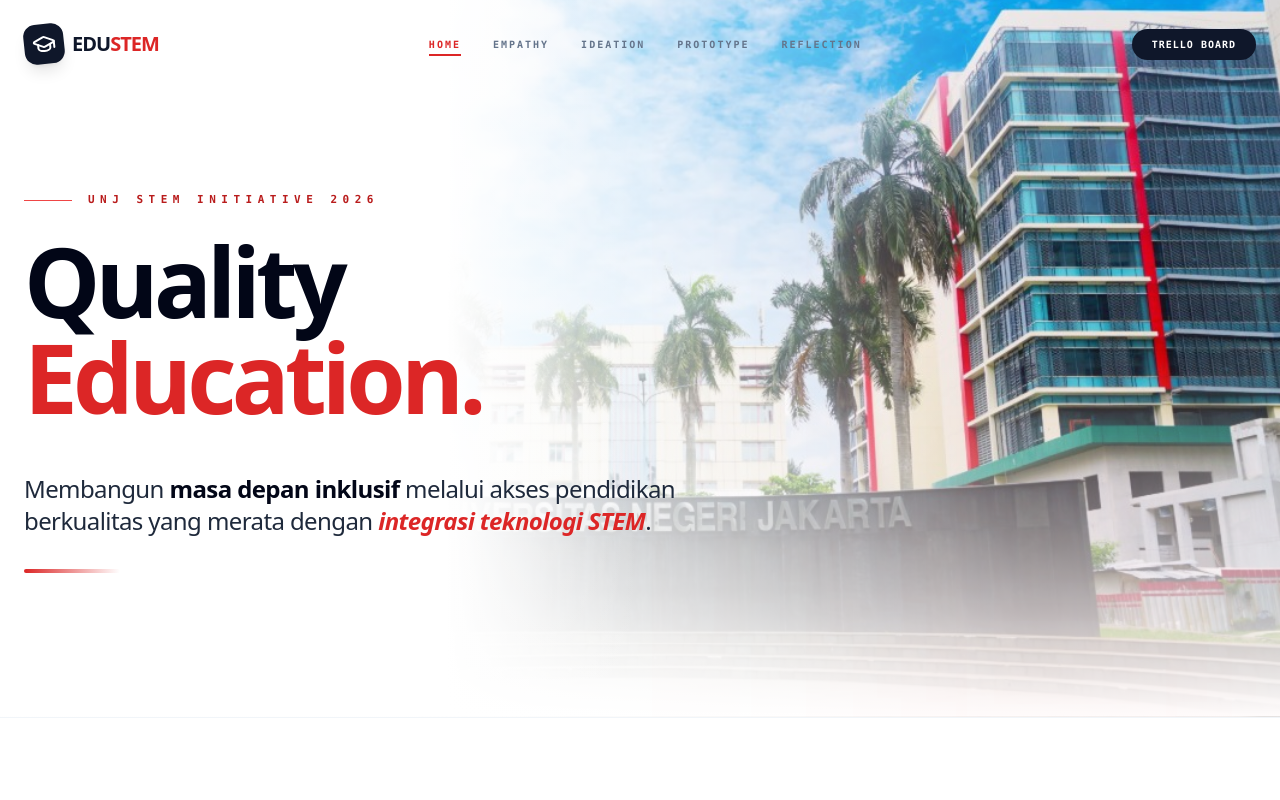
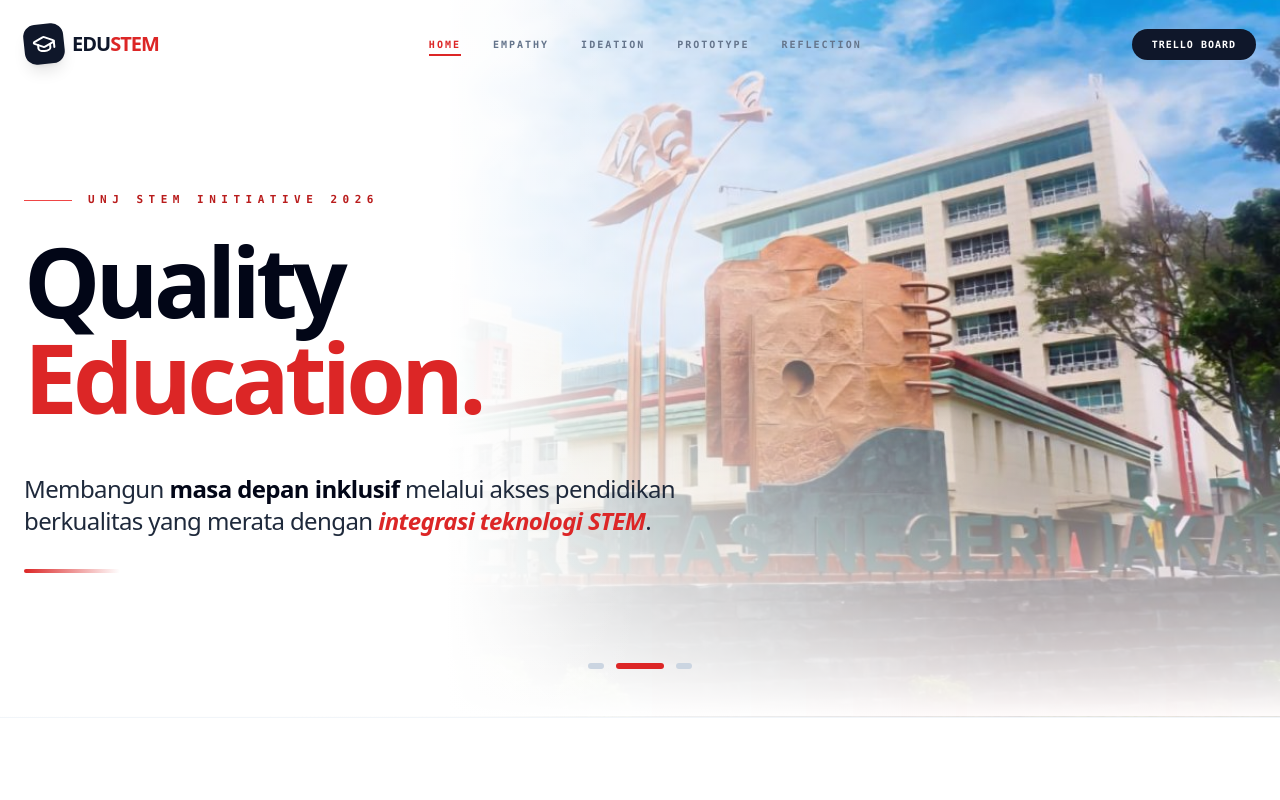
Before and after one commit to agstydva/stem-project, a React (Vite) app: page / in a window 1280 px wide. Shown: the top 800 px of the page. Built offline with nearby package versions, Linux system fonts and the light colour scheme.

Commit message:
update code

```diff
--- a/src/pages/Dashboard.jsx
+++ b/src/pages/Dashboard.jsx
@@ -1,79 +1,146 @@
-import React from 'react';
-import { Users, Lightbulb, PenTool, BarChart3, Globe2, ArrowRight } from 'lucide-react';
+import React, { useState, useEffect } from 'react';
+import { Link } from 'react-router-dom';
+import {
+  Users,
+  Lightbulb,
+  PenTool,
+  BarChart3,
+  Globe2,
+  ArrowRight,
+  ChevronLeft,
+  ChevronRight
+} from 'lucide-react';
 
 const Dashboard = () => {
+  // State untuk mengontrol slider
+  const [currentSlide, setCurrentSlide] = useState(0);
+
+  // Daftar gambar background
+  const images = [
+    '/images/plaza.jpg',
+    '/images/unj2.jpeg',
+    '/images/unj2.jpg'
+  ];
+
+  // Fungsi Navigasi
+  const nextSlide = () => {
+    setCurrentSlide((prev) => (prev === images.length - 1 ? 0 : prev + 1));
+  };
+
+  const prevSlide = () => {
+    setCurrentSlide((prev) => (prev === 0 ? images.length - 1 : prev - 1));
+  };
+
+  // Logic Autoplay Slider (Pindah setiap 4 detik)
+  useEffect(() => {
+    const timer = setInterval(() => {
+      nextSlide();
+    }, 4000);
+    return () => clearInterval(timer);
+  }, [currentSlide]); // Reset timer jika user klik manual
+
   const sdgData = [
-    { id: 1, title: "Tanpa Kemiskinan", fileName: "icon1.jpg" },
-    { id: 2, title: "Tanpa Kelaparan", fileName: "icon2.jpg" },
-    { id: 3, title: "Kehidupan Sehat", fileName: "icon3.jpg" },
-    { id: 4, title: "Pendidikan Berkualitas", fileName: "icon4.jpg", focus: true },
-    { id: 5, title: "Kesetaraan Gender", fileName: "icon5.jpg" },
-    { id: 6, title: "Air Bersih", fileName: "icon6.jpg" },
-    { id: 7, title: "Energi Bersih", fileName: "icon7.jpg" },
-    { id: 8, title: "Pekerjaan Layak", fileName: "icon8.jpg" },
-    { id: 9, title: "Inovasi & Infrastruktur", fileName: "icon9.jpg" },
-    { id: 10, title: "Kurangi Kesenjangan", fileName: "icon10.jpg" },
-    { id: 11, title: "Kota Berkelanjutan", fileName: "icon11.jpg" },
-    { id: 12, title: "Konsumsi Bertanggung Jawab", fileName: "icon12.jpg" },
-    { id: 13, title: "Iklim", fileName: "icon13.jpg" },
-    { id: 14, title: "Ekosistem Laut", fileName: "icon14.jpg" },
-    { id: 15, title: "Ekosistem Darat", fileName: "icon15.jpg" },
-    { id: 16, title: "Perdamaian & Keadilan", fileName: "icon16.jpg" },
-    { id: 17, title: "Kemitraan", fileName: "icon17.jpg" },
+    { id: 1, title: "Tanpa Kemiskinan", fileName: "icon1.jpg", path: "/education" },
+    { id: 2, title: "Tanpa Kelaparan", fileName: "icon2.jpg", path: "/hunger" },
+    { id: 3, title: "Kehidupan Sehat", fileName: "icon3.jpg", path: "/health" },
+    { id: 4, title: "Pendidikan Berkualitas", fileName: "icon4.jpg", focus: true, path: "/education" },
+    { id: 5, title: "Kesetaraan Gender", fileName: "icon5.jpg", path: "/gender" },
+    { id: 6, title: "Air Bersih", fileName: "icon6.jpg", path: "/water" },
+    { id: 7, title: "Energi Bersih", fileName: "icon7.jpg", path: "/energy" },
+    { id: 8, title: "Pekerjaan Layak", fileName: "icon8.jpg", path: "/work" },
+    { id: 9, title: "Inovasi & Infrastruktur", fileName: "icon9.jpg", path: "/innovation" },
+    { id: 10, title: "Kurangi Kesenjangan", fileName: "icon10.jpg", path: "/inequality" },
+    { id: 11, title: "Kota Berkelanjutan", fileName: "icon11.jpg", path: "/cities" },
+    { id: 12, title: "Konsumsi Bertanggung Jawab", fileName: "icon12.jpg", path: "/consumption" },
+    { id: 13, title: "Iklim", fileName: "icon13.jpg", path: "/climate" },
+    { id: 14, title: "Ekosistem Laut", fileName: "icon14.jpg", path: "/oceans" },
+    { id: 15, title: "Ekosistem Darat", fileName: "icon15.jpg", path: "/forests" },
+    { id: 16, title: "Perdamaian & Keadilan", fileName: "icon16.jpg", path: "/peace" },
+    { id: 17, title: "Kemitraan", fileName: "icon17.jpg", path: "/partnerships" },
   ];
 
   return (
     <div className="min-h-screen bg-white text-slate-800 selection:bg-red-100 selection:text-red-600 overflow-x-hidden">
 
-      {/* Hero Section - ENLARGED & REFINED WITH TEXT HIGHLIGHT */}
-      <header className="relative pt-48 pb-36 px-6 border-b border-slate-100 w-full min-h-[700px] flex items-center overflow-hidden">
-        {/* Background Image Container - Adjusted scale and stronger left-side white highlight */}
+      {/* Hero Section */}
+      <header className="relative pt-48 pb-36 px-6 border-b border-slate-100 w-full min-h-[700px] flex items-center overflow-hidden group/hero">
+
+        {/* Background Slider Container */}
+        {images.map((img, index) => (
           <div
-          className="absolute inset-0 w-full h-full bg-center bg-no-repeat transition-all duration-700 z-0"
+            key={index}
+            className={`absolute inset-0 w-full h-full transition-opacity duration-1000 ease-in-out z-0 ${
+              index === currentSlide ? 'opacity-100' : 'opacity-0'
+            }`}
             style={{
               backgroundImage: `
                 linear-gradient(to bottom, rgba(255,255,255,0) 50%, rgba(255,255,255,1) 100%),
                 linear-gradient(to right, rgba(255,255,255,1) 35%, rgba(255,255,255,0.7) 45%, rgba(255,255,255,0) 80%),
-              url('/images/plaza.jpg')`,
+                url('${img}')`,
               backgroundSize: 'cover',
               backgroundPosition: 'center 25%'
             }}
           />
+        ))}
 
-        {/* White Glow / Spotlight behind the text for maximum clarity */}
-        <div className="absolute top-0 left-0 w-1/2 h-full bg-gradient-to-r from-white via-white/80 to-transparent pointer-events-none z-0 opacity-90" />
+        {/* Tombol Navigasi Manual (Muncul saat Hover) */}
+        <div className="absolute inset-0 z-30 flex items-center justify-between px-6 pointer-events-none">
+          <button
+            onClick={prevSlide}
+            className="p-3 rounded-full bg-white/20 hover:bg-white/90 text-slate-800 backdrop-blur-md transition-all duration-300 pointer-events-auto opacity-0 group-hover/hero:opacity-100 -translate-x-4 group-hover/hero:translate-x-0 shadow-lg"
+          >
+            <ChevronLeft size={32} />
+          </button>
+          <button
+            onClick={nextSlide}
+            className="p-3 rounded-full bg-white/20 hover:bg-white/90 text-slate-800 backdrop-blur-md transition-all duration-300 pointer-events-auto opacity-0 group-hover/hero:opacity-100 translate-x-4 group-hover/hero:translate-x-0 shadow-lg"
+          >
+            <ChevronRight size={32} />
+          </button>
+        </div>
 
-        <div className="absolute top-0 right-0 w-1/3 h-full bg-red-500/5 blur-[120px] pointer-events-none z-0" />
+        {/* Slider Indicators */}
+        <div className="absolute bottom-12 left-1/2 -translate-x-1/2 flex gap-3 z-30">
+          {images.map((_, i) => (
+            <button
+              key={i}
+              onClick={() => setCurrentSlide(i)}
+              className={`h-1.5 transition-all duration-500 rounded-full ${
+                i === currentSlide ? 'w-12 bg-red-600' : 'w-4 bg-slate-300 hover:bg-slate-400'
+              }`}
+            />
+          ))}
+        </div>
 
-        <div className="relative max-w-7xl mx-auto z-10 w-full">
+        {/* Overlay Gradients */}
+        <div className="absolute top-0 left-0 w-1/2 h-full bg-gradient-to-r from-white via-white/80 to-transparent pointer-events-none z-10 opacity-90" />
+        <div className="absolute top-0 right-0 w-1/3 h-full bg-red-500/5 blur-[120px] pointer-events-none z-10" />
+
+        {/* Hero Content */}
+        <div className="relative max-w-7xl mx-auto z-20 w-full">
           <div className="max-w-3xl">
-            {/* UNJ STEM Initiative */}
             <div className="flex items-center gap-4 mb-6">
               <span className="h-px w-12 bg-red-500 animate-pulse"></span>
               <span className="text-red-700 font-mono text-[11px] uppercase tracking-[0.5em] font-black">UNJ STEM Initiative 2026</span>
             </div>
 
-            {/* Quality Education - Resized and sharpened with text-slate-950 */}
             <h1 className="text-6xl md:text-8xl font-black text-slate-950 leading-[0.95] tracking-tighter mb-12">
               Quality <br />
               <span className="text-red-600">Education.</span>
             </h1>
 
-            {/* Description - Keeping your minimalist favorite style but clear */}
             <div className="relative group max-w-2xl">
               <div className="absolute -left-8 top-4 w-2 h-2 bg-red-600 rounded-full opacity-0 group-hover:opacity-100 transition-all duration-500 shadow-[0_0_15px_rgba(220,38,38,0.5)]" />
-
               <p className="text-xl md:text-2xl leading-relaxed text-slate-800 font-light tracking-tight">
                 Membangun <span className="font-bold text-slate-950">masa depan inklusif</span> melalui akses pendidikan berkualitas yang merata dengan <span className="text-red-600 font-bold italic">integrasi teknologi STEM</span>.
               </p>
-
               <div className="mt-8 h-1 w-24 bg-gradient-to-r from-red-600 to-transparent rounded-full" />
             </div>
           </div>
         </div>
       </header>
 
-      {/* Goal Cards Grid - Tetap Sesuai Layout Favoritmu */}
+      {/* Goal Cards Grid */}
       <section className="max-w-7xl mx-auto py-24 px-6 relative">
         <div className="relative z-10">
           <div className="flex items-center justify-between mb-16 border-b border-slate-100 pb-8">
@@ -84,7 +151,8 @@ const Dashboard = () => {
           </div>
           <div className="grid grid-cols-3 sm:grid-cols-4 md:grid-cols-6 lg:grid-cols-9 gap-4">
               {sdgData.map((sdg) => (
-              <div
+                <Link
+                  to={sdg.path || "#"}
                   key={sdg.id}
                   className={`group relative rounded-2xl border transition-all duration-500 cursor-pointer overflow-hidden aspect-square shadow-sm flex items-center justify-center
                     ${sdg.focus
@@ -104,13 +172,13 @@ const Dashboard = () => {
                   {sdg.focus && (
                     <div className="absolute top-1.5 right-1.5 bg-red-600 text-white font-black text-[7px] px-1.5 py-0.5 rounded-full shadow-lg z-10">FOCUS</div>
                   )}
-              </div>
+                </Link>
               ))}
           </div>
         </div>
       </section>
 
-      {/* Sisa Section tetap aman */}
+      {/* Statistik Section */}
       <section className="bg-slate-50 py-32 px-6 border-y border-slate-100 overflow-hidden">
         <div className="max-w-7xl mx-auto relative z-10">
           <div className="grid lg:grid-cols-12 gap-16 items-center">
```
Also changed, not shown: public/images/unj2.jpg (added). Lines whose indentation alone changed are shown as unchanged.
